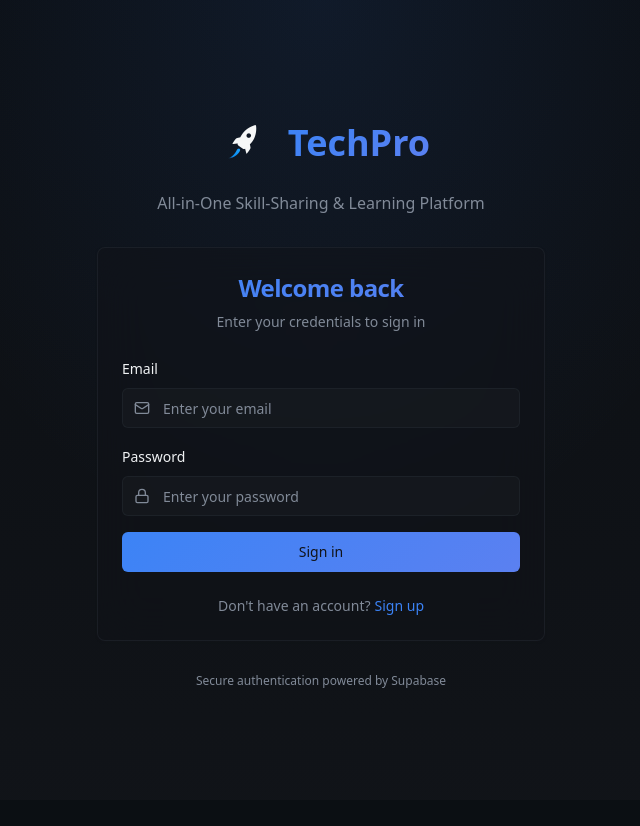
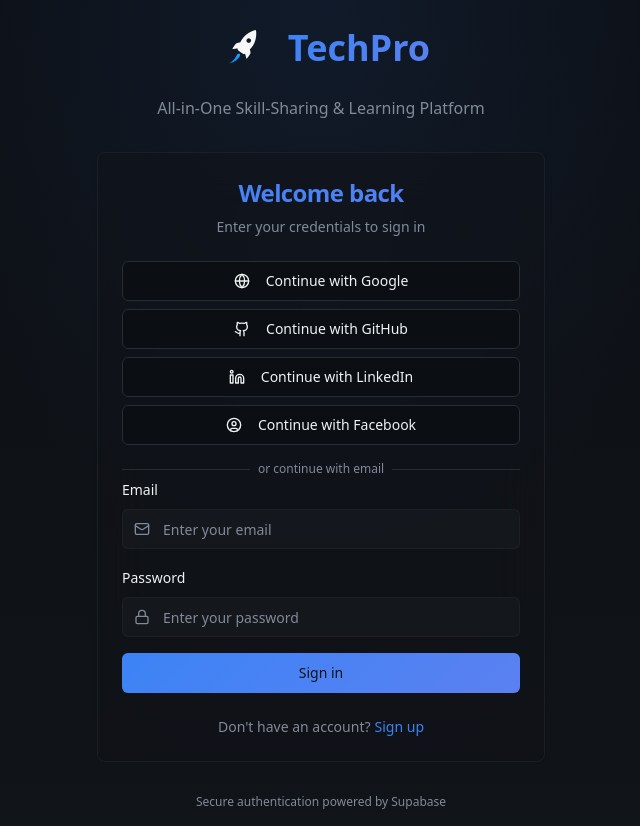
Before and after one commit to Hanish-jacks/TechPro, a React (Vite) app: page /auth in a window 1280 px wide. Shown: the whole page, without its empty margins (319-959 px from the left). Before the commit the page ends 800 px from the top, so only its background shows below. Built offline with nearby package versions, Linux system fonts and the light colour scheme.

Commit message:
Add social login options
Added social login options (Google, LinkedIn, GitHub, Facebook) to the authentication page.

```diff
--- a/src/components/auth/AuthForm.tsx
+++ b/src/components/auth/AuthForm.tsx
@@ -5,7 +5,9 @@ import { Input } from "@/components/ui/input";
 import { Label } from "@/components/ui/label";
 import { Card, CardContent, CardDescription, CardHeader, CardTitle } from "@/components/ui/card";
 import { Avatar, AvatarFallback, AvatarImage } from "@/components/ui/avatar";
+import { Separator } from "@/components/ui/separator";
 import { Loader2, Mail, Lock, User, Upload, X } from "lucide-react";
+import SocialAuth from "@/components/auth/SocialAuth";
 import { useToast } from "@/hooks/use-toast";
 
 interface AuthFormProps {
@@ -249,6 +251,14 @@ export default function AuthForm({ mode, onToggleMode }: AuthFormProps) {
         </CardDescription>
       </CardHeader>
       <CardContent>
+        <div className="space-y-4">
+          <SocialAuth />
+          <div className="flex items-center gap-2">
+            <Separator className="flex-1" />
+            <span className="text-xs text-muted-foreground">or continue with email</span>
+            <Separator className="flex-1" />
+          </div>
+        </div>
         <form onSubmit={handleSubmit} className="space-y-4">
           {mode === "signup" && (
             <>
--- /dev/null
+++ b/src/components/auth/SocialAuth.tsx
@@ -0,0 +1,66 @@
+import { useState } from "react";
+import { supabase } from "@/integrations/supabase/client";
+import { Button } from "@/components/ui/button";
+import { useToast } from "@/hooks/use-toast";
+import { Github, Linkedin, Globe, UserCircle, Loader2 } from "lucide-react";
+
+export default function SocialAuth() {
+  const { toast } = useToast();
+  const [loadingProvider, setLoadingProvider] = useState<string | null>(null);
+
+  const providers: Array<{
+    id: "google" | "github" | "linkedin_oidc" | "facebook";
+    label: string;
+    Icon: any;
+  }> = [
+    { id: "google", label: "Continue with Google", Icon: Globe },
+    { id: "github", label: "Continue with GitHub", Icon: Github },
+    { id: "linkedin_oidc", label: "Continue with LinkedIn", Icon: Linkedin },
+    { id: "facebook", label: "Continue with Facebook", Icon: UserCircle },
+  ];
+
+  const handleOAuthLogin = async (
+    provider: "google" | "github" | "linkedin_oidc" | "facebook"
+  ) => {
+    try {
+      setLoadingProvider(provider);
+      const redirectTo = `${window.location.origin}/`;
+      const { error } = await supabase.auth.signInWithOAuth({
+        provider: provider as any,
+        options: { redirectTo },
+      });
+      if (error) throw error;
+    } catch (error: any) {
+      toast({
+        title: "Social login failed",
+        description:
+          error?.message ||
+          "Please ensure this provider is configured in Supabase and try again.",
+        variant: "destructive",
+      });
+      setLoadingProvider(null);
+    }
+  };
+
+  return (
+    <div className="space-y-2">
+      {providers.map(({ id, label, Icon }) => (
+        <Button
+          key={id}
+          type="button"
+          variant="outline"
+          className="w-full justify-center"
+          disabled={!!loadingProvider}
+          onClick={() => handleOAuthLogin(id)}
+        >
+          {loadingProvider === id ? (
+            <Loader2 className="mr-2 h-4 w-4 animate-spin" />
+          ) : (
+            <Icon className="mr-2 h-4 w-4" />
+          )}
+          {label}
+        </Button>
+      ))}
+    </div>
+  );
+}
```
